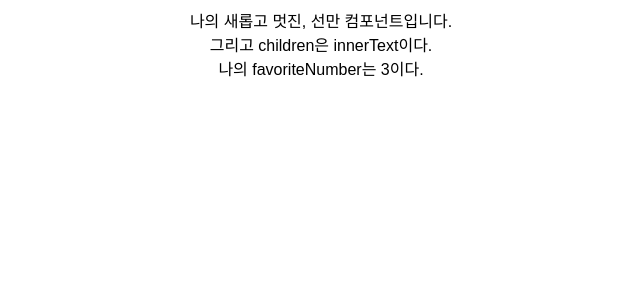
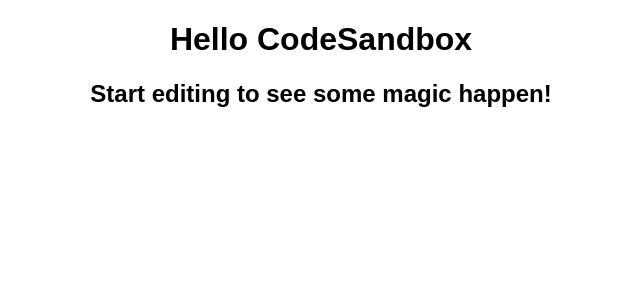
Before and after one commit to gosunman/theArtOfReact, a React (Create React App) app: page / in a window 1280 px wide. Shown: the top 300 px of the page, without its empty margins (319-959 px from the left). Built offline with nearby package versions, Linux system fonts and the light colour scheme.

Commit message:
on going: counter

```diff
--- a/src/App.js
+++ b/src/App.js
@@ -1,13 +1,11 @@
 import React from "react";
 import "./styles.css";
-import MyComponent from "./MyComponent";
 
 export default function App() {
   return (
     <div className="App">
-      <MyComponent name="선만" favoriteNumber={3}>
-        innerText
-      </MyComponent>
+      <h1>Hello CodeSandbox</h1>
+      <h2>Start editing to see some magic happen!</h2>
     </div>
   );
 }
```
Also changed, not shown: package.json (+3 -6 lines), src/Counter.js (added, +29 -0 lines).
